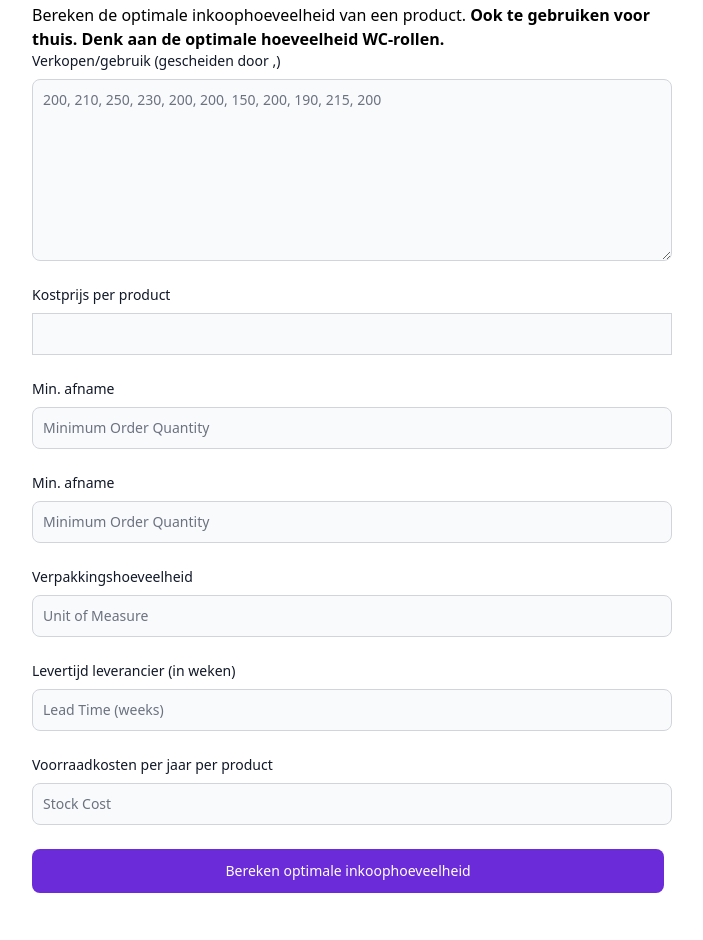
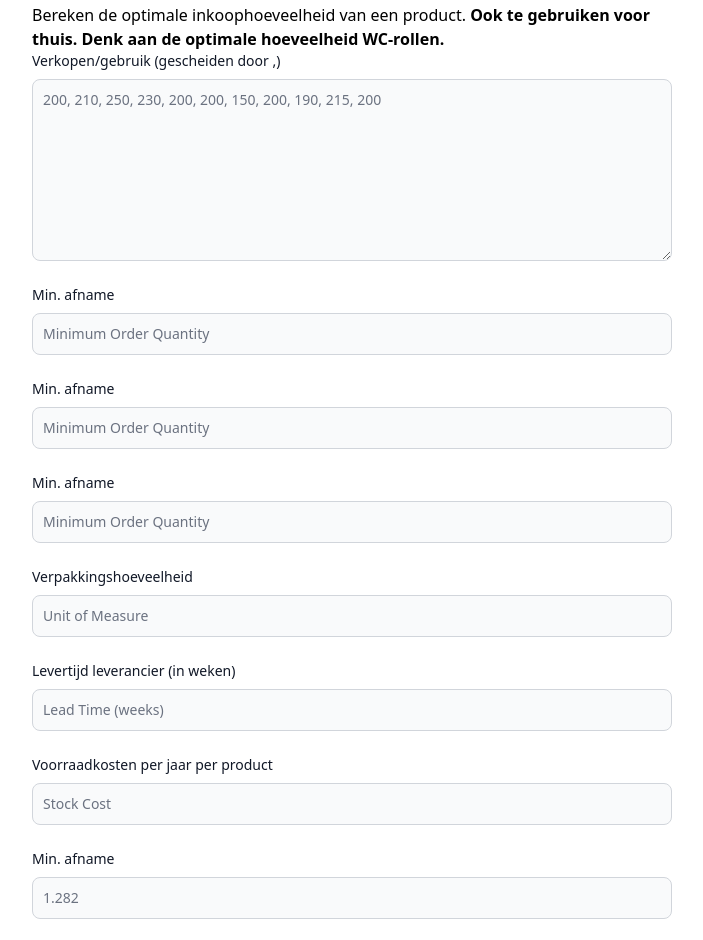
Before and after one commit to donskussennl/donskussennl.github.io, a website: page calculation.html in a window 1280 px wide. Shown: the part 257-1197 px from the top of the page, without its empty margins (288-991 px from the left). Drawn offline with nearby package versions, Linux system fonts and the light colour scheme.

Commit message:
Update calculation.html

```diff
--- a/calculation.html
+++ b/calculation.html
@@ -104,9 +104,9 @@
                     <label for="salesData" class="block mb-2 text-sm font-medium text-gray-900 dark:text-white">Verkopen/gebruik (gescheiden door ,)</label>
                     <textarea id="salesData" placeholder="200, 210, 250, 230, 200, 200, 150, 200, 190, 215, 200" rows="8" class="block p-2.5 w-full text-sm text-gray-900 bg-gray-50 rounded-lg border border-gray-300 focus:ring-primary-500 focus:border-primary-500 dark:bg-gray-700 dark:border-gray-600 dark:placeholder-gray-400 dark:text-white dark:focus:ring-primary-500 dark:focus:border-primary-500"></textarea>
                 </div>
-                <div>
-                    <label for="Cost Price" class="block mb-2 text-sm font-medium text-gray-900 dark:text-white">Kostprijs per product</label>
-                    <input type="number" id="costPrice" class="rounded-none rounded-e-lg bg-gray-50 border border-gray-300 text-gray-900 focus:ring-blue-500 focus:border-blue-500 block flex-1 min-w-0 w-full text-sm p-2.5  dark:bg-gray-700 dark:border-gray-600 dark:placeholder-gray-400 dark:text-white dark:focus:ring-blue-500 dark:focus:border-blue-500" placeholder="">
+                <div class="sm:col-span-1">
+                    <label for="costPrice" class="block mb-2 text-sm font-medium text-gray-900 dark:text-white">Min. afname</label>
+                    <input type="number" id="costPrice" class="bg-gray-50 border border-gray-300 text-gray-900 text-sm rounded-lg focus:ring-primary-600 focus:border-primary-600 block w-full p-2.5 dark:bg-gray-700 dark:border-gray-600 dark:placeholder-gray-400 dark:text-white dark:focus:ring-primary-500 dark:focus:border-primary-500" placeholder="Minimum Order Quantity">
                 </div>
                 <div class="sm:col-span-1">
                     <label for="orderCost" class="block mb-2 text-sm font-medium text-gray-900 dark:text-white">Min. afname</label>
@@ -128,7 +128,10 @@
                     <label for="stockCost" class="block mb-2 text-sm font-medium text-gray-900 dark:text-white">Voorraadkosten per jaar per product</label>
                     <input type="number" id="stockCost" class="bg-gray-50 border border-gray-300 text-gray-900 text-sm rounded-lg focus:ring-primary-600 focus:border-primary-600 block w-full p-2.5 dark:bg-gray-700 dark:border-gray-600 dark:placeholder-gray-400 dark:text-white dark:focus:ring-primary-500 dark:focus:border-primary-500" placeholder="Stock Cost">
                 </div>
-
+                <div class="sm:col-span-1">
+                    <label for="serviceLevel" class="block mb-2 text-sm font-medium text-gray-900 dark:text-white">Min. afname</label>
+                    <input type="number" id="serviceLevel" class="bg-gray-50 border border-gray-300 text-gray-900 text-sm rounded-lg focus:ring-primary-600 focus:border-primary-600 block w-full p-2.5 dark:bg-gray-700 dark:border-gray-600 dark:placeholder-gray-400 dark:text-white dark:focus:ring-primary-500 dark:focus:border-primary-500" placeholder="1.282">
+                </div>
 
                 <!--<div>
                   <label for="serviceLevel" class="block mb-2 text-sm font-medium text-gray-900 dark:text-white">Sevicelevel</label>
```
